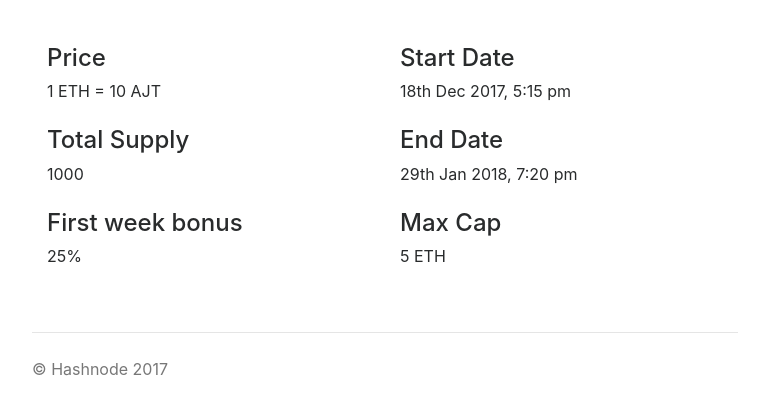
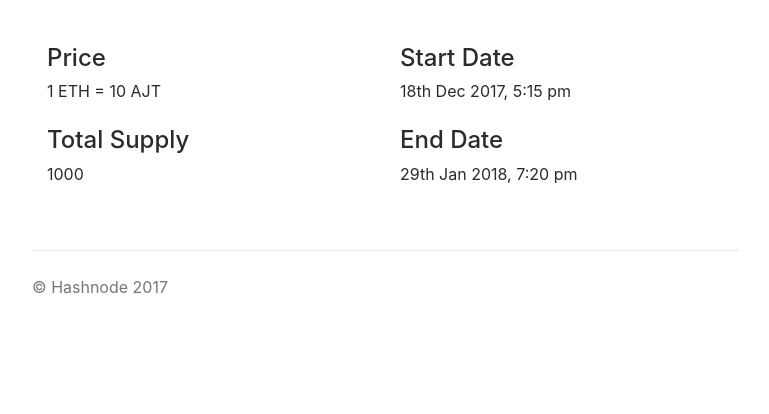
Before and after one commit to neeraj1892/neeraj1892.github.io, a plain HTML site: page index.html in a window 1280 px wide. Shown: the part 410-824 px from the top of the page, without its empty margins (255-1024 px from the left). After the commit the page ends 800 px from the top, so only its background shows below. Drawn offline with nearby package versions, Linux system fonts and the light colour scheme; a script that the page names is missing.

Commit message:
status page changes

```diff
--- a/index.html
+++ b/index.html
@@ -124,8 +124,6 @@
           <h4>Total Supply</h4>
           <p>1000</p>
 
-          <h4>First week bonus</h4>
-          <p>25%</p>
         </div>
 
         <div class="col-lg-6">
@@ -135,8 +133,6 @@
           <h4>End Date</h4>
           <p>29th Jan 2018, 7:20 pm</p>
 
-          <h4>Max Cap</h4>
-          <p>5 ETH</p>
         </div>
       </div>
 
```
